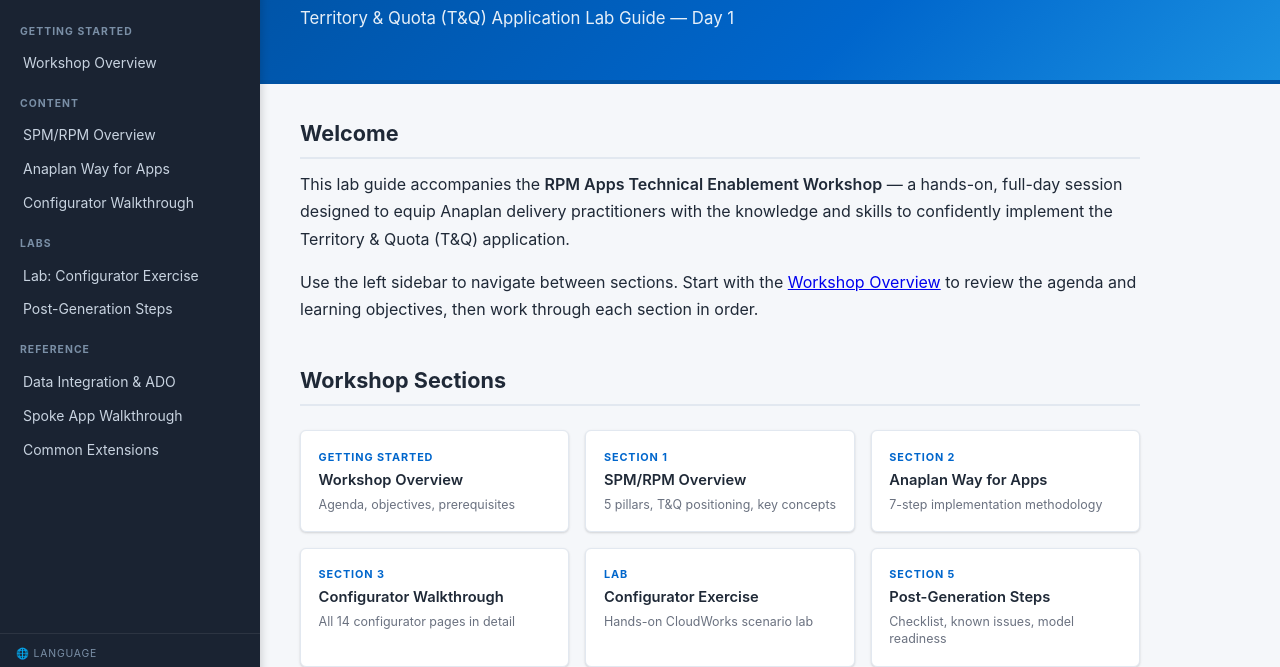
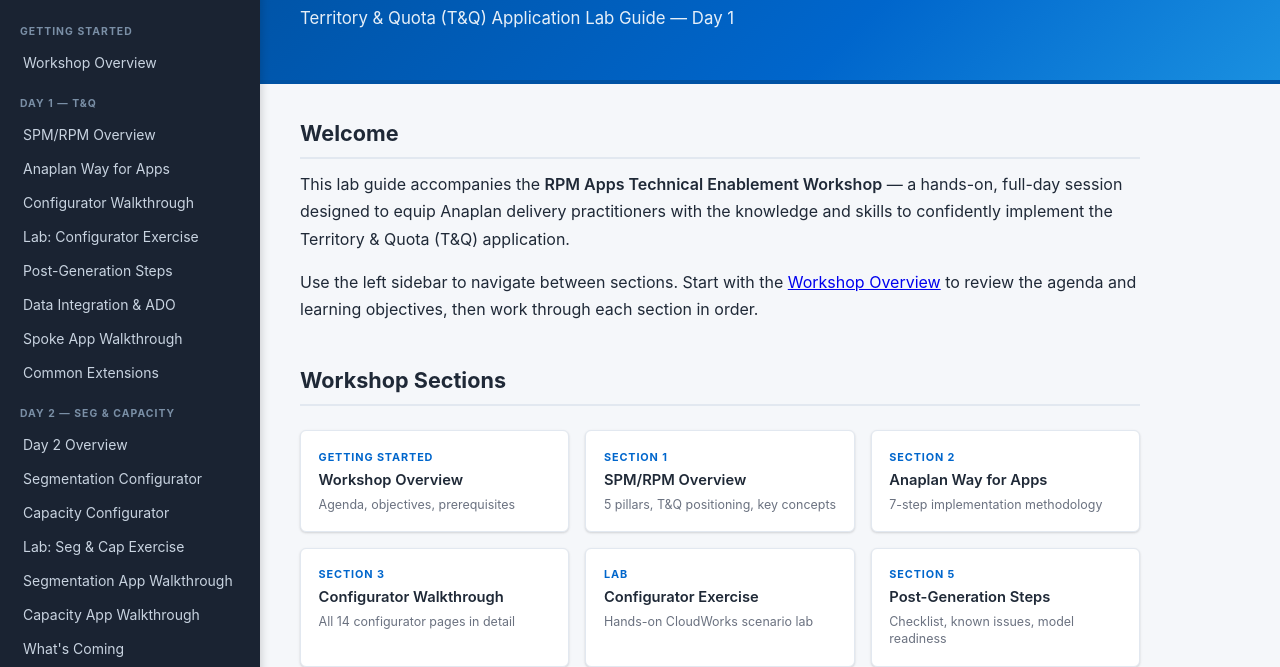
Before and after one commit to gunnarstoa/rpm-apps-workshop, a plain HTML site: page index.html in a window 1280 px wide. Shown: the part 89-756 px from the top of the page. Drawn offline with Linux system fonts and the light colour scheme.

Commit message:
Fix index.html nav — add Day 2 and Reference sections

```diff
--- a/index.html
+++ b/index.html
@@ -22,12 +22,26 @@
     <ul class="nav-list">
       <li class="nav-section-title">Getting Started</li>
       <li><a class="nav-link" href="./docs/00-overview.html">Workshop Overview</a></li>
-      <li class="nav-section-title">Content</li>
+      <li class="nav-section-title">Day 1 &mdash; T&amp;Q</li>
       <li><a class="nav-link" href="./docs/01-spm-overview.html">SPM/RPM Overview</a></li>
       <li><a class="nav-link" href="./docs/02-anaplan-way.html">Anaplan Way for Apps</a></li>
       <li><a class="nav-link" href="./docs/03-configurator-walkthrough.html">Configurator Walkthrough</a></li>
-      <li class="nav-section-title">Labs</li>
       <li><a class="nav-link" href="./docs/04-configurator-exercise.html">Lab: Configurator Exercise</a></li>
+      <li><a class="nav-link" href="./docs/05-post-gen-steps.html">Post-Generation Steps</a></li>
+      <li><a class="nav-link" href="./docs/06-ado-integration.html">Data Integration &amp; ADO</a></li>
+      <li><a class="nav-link" href="./docs/07-spoke-app-walkthrough.html">Spoke App Walkthrough</a></li>
+      <li><a class="nav-link" href="./docs/08-extensions.html">Common Extensions</a></li>
+      <li class="nav-section-title">Day 2 &mdash; Seg &amp; Capacity</li>
+      <li><a class="nav-link" href="./docs/09-day2-overview.html">Day 2 Overview</a></li>
+      <li><a class="nav-link" href="./docs/10-segmentation-configurator.html">Segmentation Configurator</a></li>
+      <li><a class="nav-link" href="./docs/11-capacity-configurator.html">Capacity Configurator</a></li>
+      <li><a class="nav-link" href="./docs/12-seg-cap-exercise.html">Lab: Seg &amp; Cap Exercise</a></li>
+      <li><a class="nav-link" href="./docs/13-segmentation-walkthrough.html">Segmentation App Walkthrough</a></li>
+      <li><a class="nav-link" href="./docs/14-capacity-walkthrough.html">Capacity App Walkthrough</a></li>
+      <li><a class="nav-link" href="./docs/15-whats-coming.html">What's Coming</a></li>
+      <li class="nav-section-title">Reference</li>
+      <li><a class="nav-link" href="./docs/16-qanda.html">Q&amp;A from Sessions</a></li>
+      <li><a class="nav-link" href="./docs/17-resources.html">Resources &amp; Downloads</a></li>
       <li><a class="nav-link" href="./docs/05-post-gen-steps.html">Post-Generation Steps</a></li>
       <li class="nav-section-title">Reference</li>
       <li><a class="nav-link" href="./docs/06-ado-integration.html">Data Integration &amp; ADO</a></li>
```
